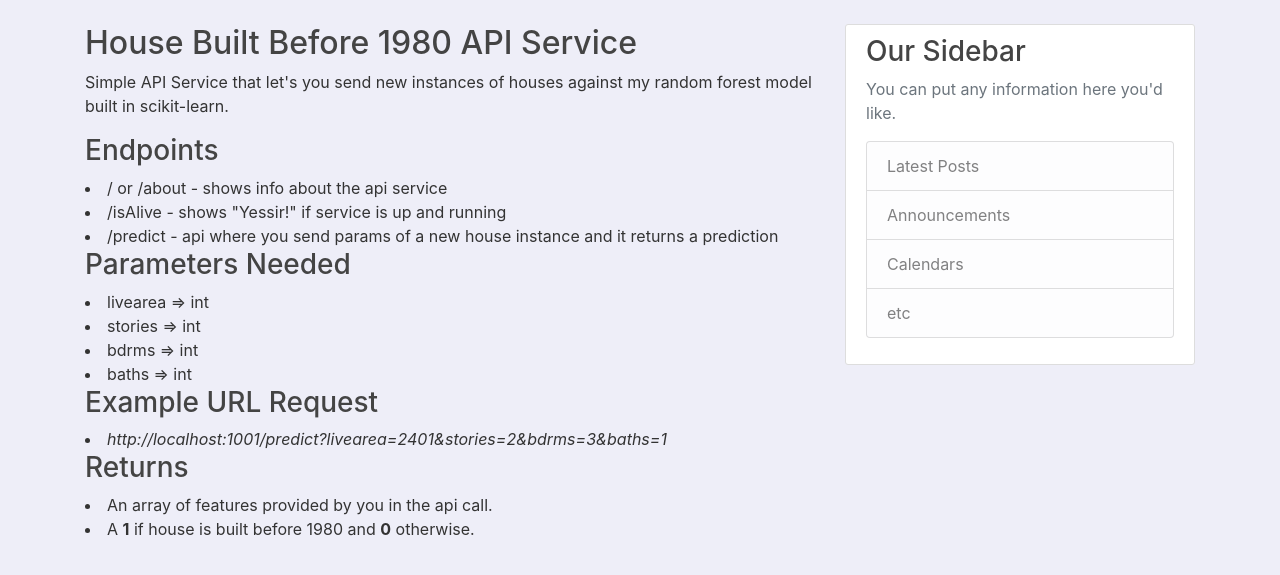
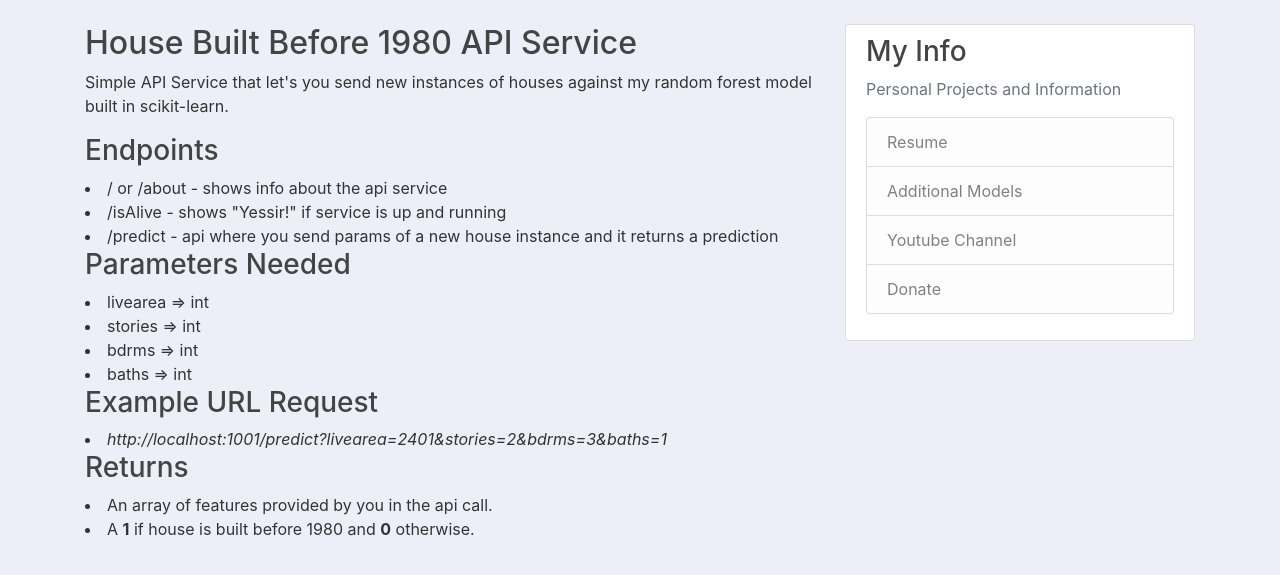
Before and after one commit to parragajp/before1980-simplestack, a Flask app: page /about in a window 1280 px wide. Shown: the part 56-631 px from the top of the page. Run offline with Flask 2, Linux system fonts and the light colour scheme; parts of the project's set-up code (start-up, migrations or seed data) failed here and were passed over; some libraries are stand-ins or nearby versions.

Commit message:
changed some aesthetics

```diff
--- a/b41980/routes.py
+++ b/b41980/routes.py
@@ -80,13 +80,16 @@ def predictresults():
     # Predicting new_instance target
     prediction = rf.predict(new_instance)
 
+    # Returning text depending on the prediction
+    pred = "not" if prediction == 0 else ""
+
     # Creating dictionary to pass into the html
     posts = {
         "livearea": h1.livearea,
         "stories": h1.stories,
         "bdrms": h1.bdrms,
         "baths": h1.baths,
-        "prediction": prediction
+        "prediction": pred
     }
 
     return render_template("predictresults.html", title="Prediction Results",
--- a/b41980/templates/layout.html
+++ b/b41980/templates/layout.html
@@ -52,13 +52,13 @@
             </div>
             <div class="col-md-4">
                 <div class="content-section">
-                    <h3>Our Sidebar</h3>
-                    <p class='text-muted'>You can put any information here you'd like.
+                    <h3>My Info</h3>
+                    <p class='text-muted'>Personal Projects and Information
                     <ul class="list-group">
-                        <li class="list-group-item list-group-item-light">Latest Posts</li>
-                        <li class="list-group-item list-group-item-light">Announcements</li>
-                        <li class="list-group-item list-group-item-light">Calendars</li>
-                        <li class="list-group-item list-group-item-light">etc</li>
+                        <li class="list-group-item list-group-item-light">Resume</li>
+                        <li class="list-group-item list-group-item-light">Additional Models</li>
+                        <li class="list-group-item list-group-item-light">Youtube Channel</li>
+                        <li class="list-group-item list-group-item-light">Donate</li>
                     </ul>
                     </p>
                 </div>
```
